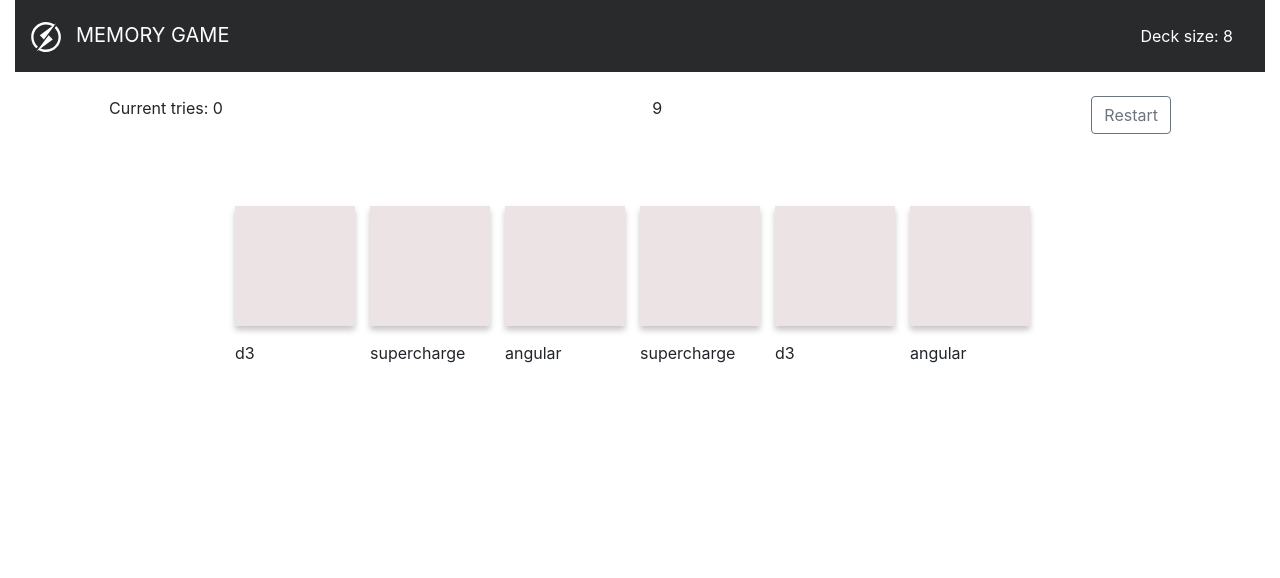
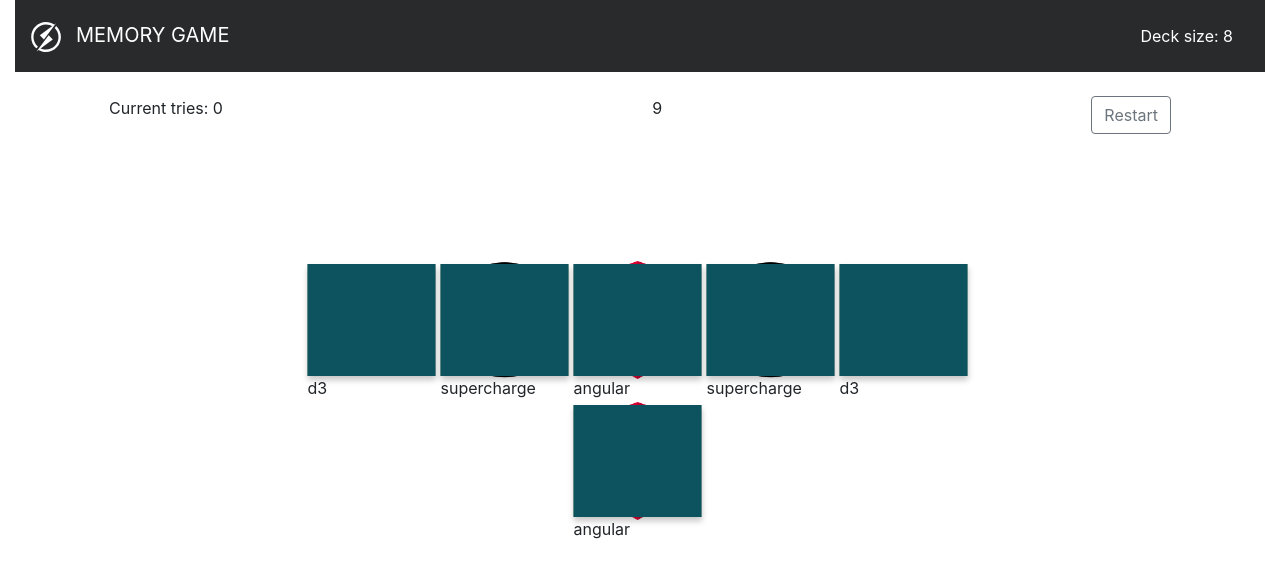
Before and after one commit to blaskodaniel/card-matching, an Angular app: page /start in a window 1280 px wide. Both pictures are taken after a click on the button "START NEW GAME". Shown: the top 578 px of the page. Built offline with nearby package versions, Linux system fonts and the light colour scheme.

Commit message:
Renderer fix

```diff
--- a/src/app/components/card/card.component.html
+++ b/src/app/components/card/card.component.html
@@ -1,4 +1,4 @@
-<div class="card" [ngClass]="{'cardTry':cardObject.status === 0}" (click)="Flip()">
+<div class="cardItem d-flex justify-content-center align-items-center" [ngClass]="{'cardTry':cardObject.status === 0}" (click)="Flip()">
     <div [ngClass]="{'cover':cardObject.status === 0}"></div>
     <img class="card-img-top" src="{{cardObject.img}}" alt="Card">
 </div>
--- a/src/app/components/card/card.component.scss
+++ b/src/app/components/card/card.component.scss
@@ -9,10 +9,10 @@ img {
 }
 
 .cover {
-    background: #ece4e4;
+    background: #0d535f;
     z-index: 1000;
-    width: 100%;
-    height: 100%;
+    width: 10vw;
+    height: 14vh;
     position: absolute;
     box-shadow: 0px 4px 6px 0px #0a0a0a3b;
 }
@@ -24,3 +24,11 @@ img {
 .cardTry {
     z-index: 1001;
 }
+
+.cardItem {
+    background-color: #265f0e7a;
+    width: 10vw;
+    height: 14vh;
+    padding: 5px;
+    margin-right: 5px;
+}
--- a/src/app/components/landingpage/landingpage.component.html
+++ b/src/app/components/landingpage/landingpage.component.html
@@ -41,12 +41,12 @@
         <div class="tries">Current tries: {{currentTries}}</div>
         <div class="best">9</div>
         <div class="restart">
-            <button type="button" class="btn btn-outline-secondary">Restart</button>
+            <button type="button" class="btn btn-outline-secondary" (click)="Restart()">Restart</button>
         </div>
     </div>
-    <div class="d-flex flex-wrap flex-row justify-content-center align-items-center mt-5">
-        <div *ngFor="let i = index; let card of cardCollection">
-            <app-card [cardObject]="card" (eventClick)="Flip($event)"></app-card>
+    <div class="cardContainer">
+        <div *ngFor="let y = index; let box of rowNumber" class="cardRow d-flex justify-content-center">
+            <app-card *ngFor="let card of cardCollection.slice((y*5),(5+(y*5)))" [cardObject]="card" (eventClick)="Flip($event)"></app-card>
         </div>
     </div>
 </div>
--- a/src/app/components/landingpage/landingpage.component.scss
+++ b/src/app/components/landingpage/landingpage.component.scss
@@ -32,6 +32,22 @@
     z-index: 1001;
 }
 
+.cardBox {
+    width: 150px;
+}
+
+.cardRow {
+    margin-top: 5px;
+}
+
+.cardContainer {
+    max-width: 700px;
+    top: 50%;
+    left: 50%;
+    position: absolute;
+    transform: translateX(-50%) translateY(-50%);
+}
+
 
 /* MOBILE VIEW */
 
--- a/src/app/components/landingpage/landingpage.component.ts
+++ b/src/app/components/landingpage/landingpage.component.ts
@@ -22,6 +22,7 @@ export class LandingpageComponent implements OnInit {
   faceUpCardNumber = 0;
   isFaceUp = false;
   cardPair: Card[] = [];
+  rowNumber: number[];
 
   constructor(private appSettings: Settings, private router: Router) {
 
@@ -92,6 +93,7 @@ export class LandingpageComponent implements OnInit {
       this.cardCollection.push(card2);
     });
     this.ShakeCards();
+    this.rowNumber = this.RangeFill(0,Math.round(this.cardCollection.length / 5));
     this.showGameBoard = true;
   }
 
@@ -140,4 +142,9 @@ export class LandingpageComponent implements OnInit {
     }, 1000);
   }
 
+  Restart(){
+    this.showGameBoard = false;
+    this.cardCollection = [];
+  }
+
 }
```
